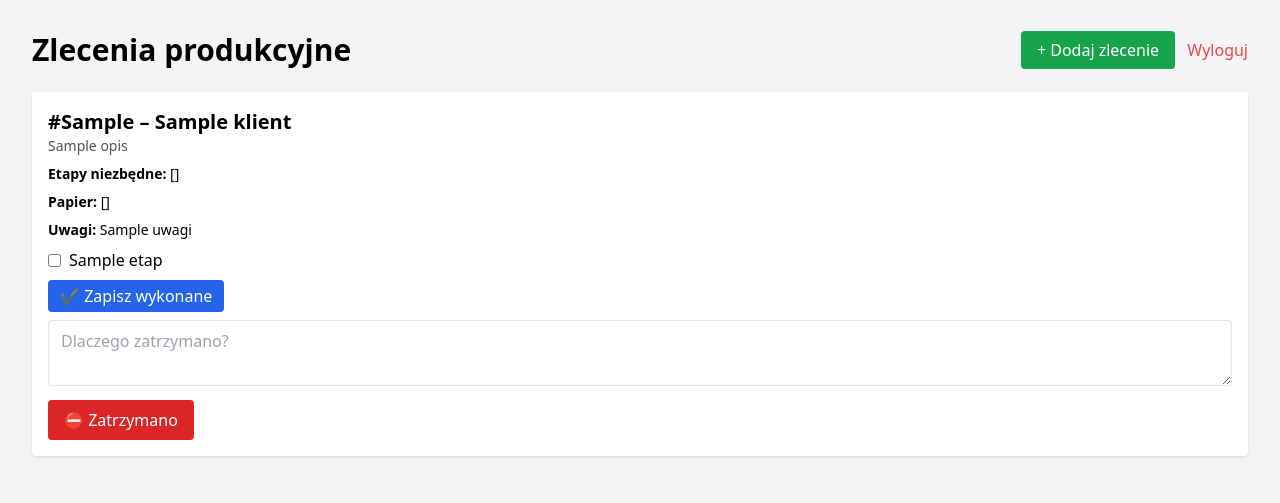
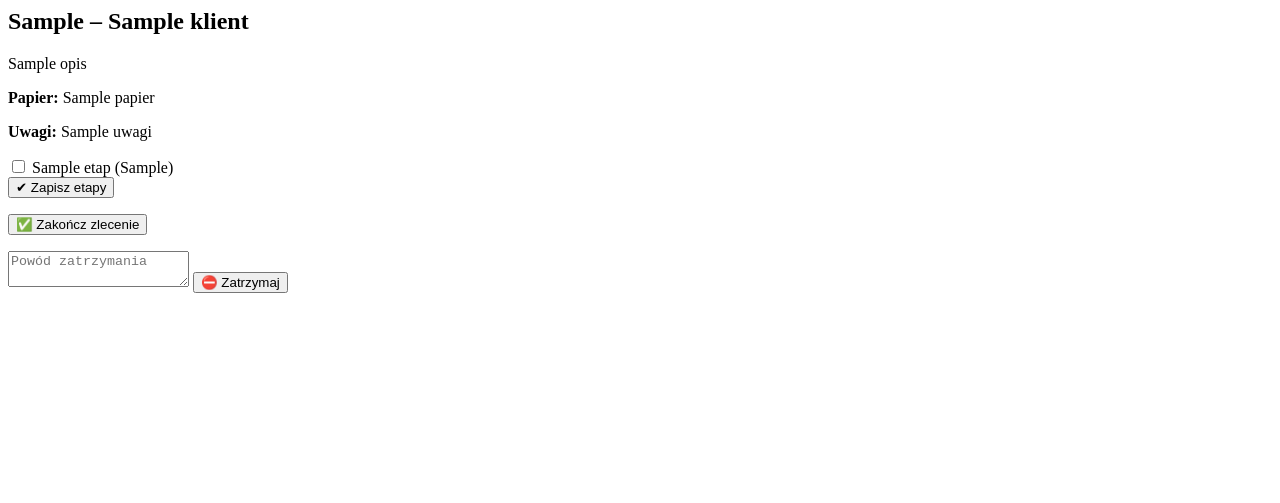
Before and after one commit to Nyksus666/drukarnia_tracker, a Flask app: template templates/index.html in a window 1280 px wide. Shown: the top 503 px of the page. Run offline with Flask 3, Linux system fonts and the light colour scheme; the template is opened without the code that fills it: most values are stand-ins (such as "Sample title", 1, 10 or a date in 2020); some libraries are stand-ins or nearby versions.

Commit message:
Update index.html

```diff
--- a/templates/index.html
+++ b/templates/index.html
@@ -1,59 +1,38 @@
-<!DOCTYPE html>
-<html lang="pl">
-<head>
-  <meta charset="UTF-8">
-  <title>Panel Zleceń</title>
-  <script src="https://cdn.tailwindcss.com"></script>
-</head>
-<body class="bg-gray-100 p-8">
-  <div class="flex justify-between items-center mb-6">
-    <h1 class="text-3xl font-bold">Zlecenia produkcyjne</h1>
-    <div>
-      <a href="/add" class="bg-green-600 text-white px-4 py-2 rounded mr-2">+ Dodaj zlecenie</a>
-      <a href="/logout" class="text-red-500 hover:underline">Wyloguj</a>
-    </div>
-  </div>
+{% for z in zlecenia %}
+<div class="bg-white p-4 mb-4 rounded shadow">
+  <h2 class="text-xl font-bold">{{ z.numer_glowny }} – {{ z.klient }}</h2>
+  <p>{{ z.opis }}</p>
+  <p><strong>Papier:</strong> {{ z.papier | join(', ') }}</p>
+  <p><strong>Uwagi:</strong> {{ z.uwagi }}</p>
 
-  {% for z in zlecenia %}
-  <div class="bg-white p-4 rounded shadow mb-4">
-    <h2 class="text-xl font-bold">#{{ z.numer_glowny }} – {{ z.klient }}</h2>
-    <p class="text-sm text-gray-600 mb-2">{{ z.opis }}</p>
-
-    <div class="text-sm mb-2">
-      <strong>Etapy niezbędne:</strong> {{ z.etapy_niezbedne | tojson | safe }}
-    </div>
-    <div class="text-sm mb-2">
-      <strong>Papier:</strong> {{ z.papier | tojson | safe }}
-    </div>
-    <div class="text-sm mb-2">
-      <strong>Uwagi:</strong> {{ z.uwagi or "brak" }}
-    </div>
-
-    <form method="POST" action="/update/{{ z.id }}" class="mb-2">
-      <fieldset class="grid grid-cols-2 gap-2">
-{% set wykonane = z.wykonane_etapy %}
+  <form method="POST" action="/update/{{ z.id }}">
+    <div class="grid grid-cols-2 gap-2 mt-2">
       {% for etap in z.etapy_niezbedne %}
         <label class="flex items-center">
-            <input type="checkbox" name="wykonane_etapy" value="{{ etap }}" {% if etap in wykonane %}checked{% endif %} class="mr-2">
-            {{ etap }}
+          <input type="checkbox" name="wykonane_etapy" value="{{ etap }}" {% if etap in z.wykonane_etapy %}checked{% endif %}>
+          <span class="ml-2">{{ etap }}</span>
+          {% if z.historia_etapow[etap] %}
+            <span class="text-xs text-gray-500 ml-4">({{ z.historia_etapow[etap][:16] }})</span>
+          {% endif %}
         </label>
       {% endfor %}
-      </fieldset>
-      <button type="submit" class="mt-2 bg-blue-600 text-white px-3 py-1 rounded">✔ Zapisz wykonane</button>
+    </div>
+    <button class="bg-blue-500 text-white px-3 py-1 mt-2 rounded">✔ Zapisz etapy</button>
   </form>
 
-    <form method="POST" action="/zatrzymaj/{{ z.id }}">
+  {% if not z.zakonczone and z.etapy_niezbedne|length == z.wykonane_etapy|length %}
+    <form method="POST" action="/zakoncz/{{ z.id }}" class="mt-2">
+      <button class="bg-green-700 text-white px-3 py-2 rounded">✅ Zakończ zlecenie</button>
+    </form>
+  {% endif %}
+
   {% if not z.zatrzymano %}
-        <div class="mt-2">
-          <textarea name="powod" placeholder="Dlaczego zatrzymano?" rows="2" class="w-full border px-3 py-2 rounded mb-2"></textarea>
-          <button type="submit" class="bg-red-600 text-white px-4 py-2 rounded">⛔ Zatrzymano</button>
-        </div>
+  <form method="POST" action="/zatrzymaj/{{ z.id }}" class="mt-4">
+    <textarea name="powod" placeholder="Powód zatrzymania" class="w-full mb-2 border px-2 py-1 rounded"></textarea>
+    <button class="bg-red-600 text-white px-3 py-1 rounded">⛔ Zatrzymaj</button>
+  </form>
   {% else %}
-        <p class="text-red-600 font-bold">ZATRZYMANO</p>
-        <p class="text-sm text-gray-700">Powód: {{ z.powod_zatrzymania }}</p>
+    <p class="text-red-600 mt-2">⛔ Zatrzymano: {{ z.powod_zatrzymania }}</p>
   {% endif %}
-    </form>
 </div>
 {% endfor %}
-</body>
-</html>
```
Lines whose indentation alone changed are shown as unchanged.
